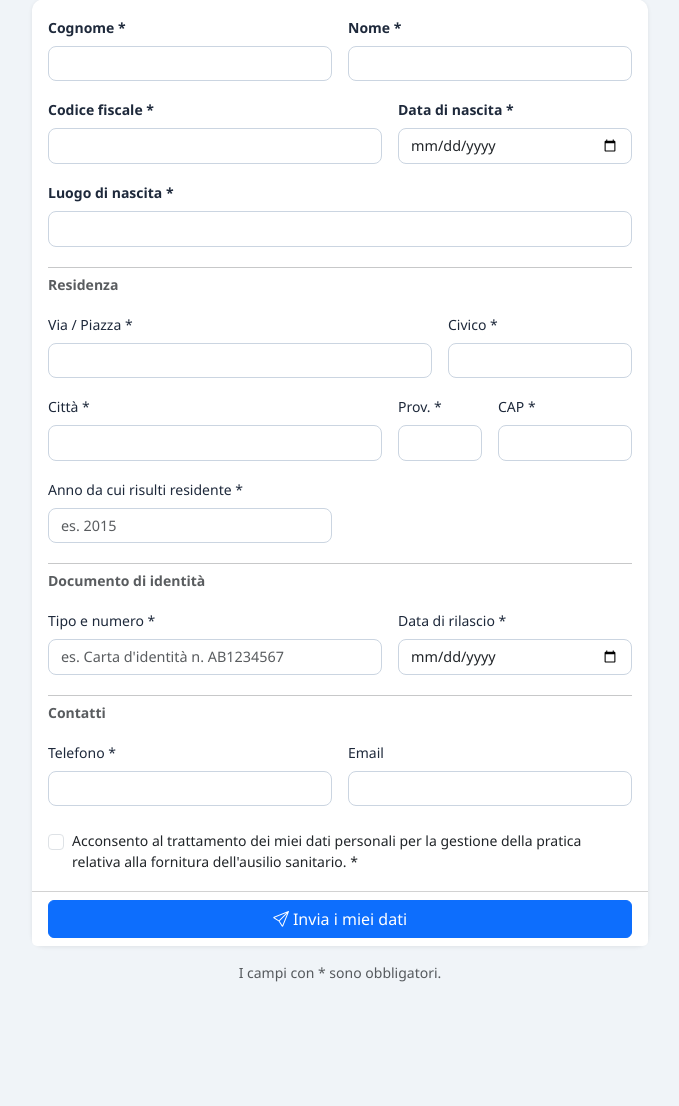
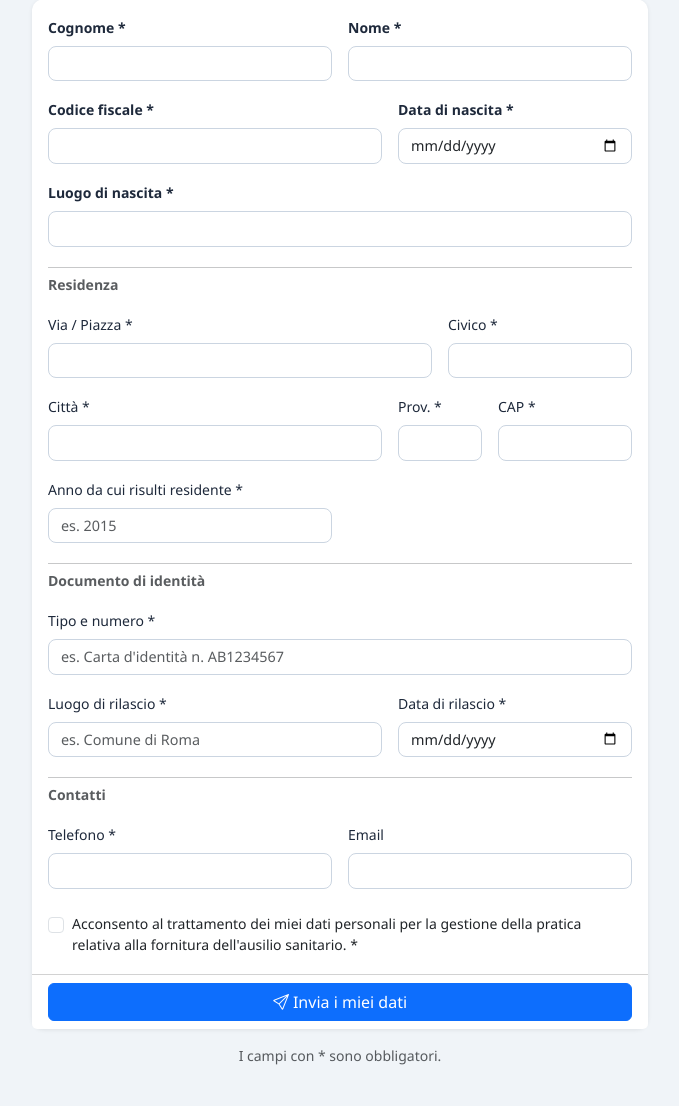
Before and after one commit to mattiamarsili-dot/gestionale-marginalita, a Flask app: page /modulo-paziente in a window 1280 px wide. Shown: the part 171-1277 px from the top of the page, without its empty margins (300-979 px from the left). Before the commit the page ends 1153 px from the top, so only its background shows below. Run offline with Flask 3, Linux system fonts and the light colour scheme; some libraries are stand-ins or nearby versions.

Commit message:
modulo paziente: auto-maiuscole, luogo di rilascio documento
- Iniziale maiuscola automatica sui campi di testo (CF e Provincia tutto
  maiuscolo); normalizzazione lato server + live on blur nel modulo pubblico.
- Nuovo campo "Luogo di rilascio" del documento (col. documento_rilascio_luogo,
  dual-DB + migrazione), obbligatorio nel modulo, mappato nella Delega RM2
  (campo delegante finora vuoto) e nella scheda cliente.
- (anno residenza era già solo l'anno: nessuna modifica)

Co-Authored-By: Claude Opus 4.8 <noreply@anthropic.com>

```diff
--- a/app.py
+++ b/app.py
@@ -1138,7 +1138,8 @@ CLIENTE_FIELDS = [
     "provincia", "residenza_via", "residenza_civico", "residenza_citta",
     "residenza_cap", "residente_dal_anno", "telefono", "email", "asl", "centro",
     "medico_curante",
-    "decorrenza_residenza", "documento_tipo_numero", "documento_data_rilascio",
+    "decorrenza_residenza", "documento_tipo_numero", "documento_rilascio_luogo",
+    "documento_data_rilascio",
     # Tutore legale (delegato delle deleghe): flag + dati documento
     "ha_tutore", "tutore_nome", "tutore_cf", "tutore_documento_tipo_numero",
     "tutore_documento_rilascio_luogo", "tutore_documento_rilascio_data",
@@ -1153,10 +1154,16 @@ _CLIENTE_DATE_FIELDS = {
 # PostgreSQL la colonna è BOOLEAN e un int provoca errore di tipo all'INSERT.
 # Su SQLite il bool è comunque memorizzato come 0/1.
 _CLIENTE_BOOL_FIELDS = {"ha_tutore"}
+# Normalizzazione maiuscole: CF/provincia/CF tutore = tutto maiuscolo;
+# gli altri testi = solo l'iniziale. Questi restano invariati.
+_CLIENTE_UPPER_FIELDS = {"codice_fiscale", "provincia", "tutore_cf"}
+_CLIENTE_NO_CAP_FIELDS = {"email", "asl", "centro", "telefono", "residenza_cap",
+                          "residente_dal_anno"}
 
 
 def _leggi_cliente_dal_form(form) -> dict:
-    """Estrae i campi cliente dal form, normalizzando vuoti, date e checkbox."""
+    """Estrae i campi cliente dal form, normalizzando vuoti, date, checkbox e
+    maiuscole (CF in maiuscolo, gli altri testi con l'iniziale maiuscola)."""
     dati = {}
     for campo in CLIENTE_FIELDS:
         if campo in _CLIENTE_BOOL_FIELDS:
@@ -1165,6 +1172,10 @@ def _leggi_cliente_dal_form(form) -> dict:
         val = (form.get(campo) or "").strip()
         if campo in _CLIENTE_DATE_FIELDS and not val:
             val = None
+        elif val and campo in _CLIENTE_UPPER_FIELDS:
+            val = val.upper()
+        elif val and campo not in _CLIENTE_NO_CAP_FIELDS and campo not in _CLIENTE_DATE_FIELDS:
+            val = val[:1].upper() + val[1:]
         dati[campo] = val
     return dati
 
@@ -1435,7 +1446,7 @@ _MODULO_PAZIENTE_FIELDS = [
     "cognome", "nome", "codice_fiscale", "data_nascita", "luogo_nascita",
     "residenza_via", "residenza_civico", "residenza_citta", "provincia",
     "residenza_cap", "residente_dal_anno", "telefono", "email",
-    "documento_tipo_numero", "documento_data_rilascio",
+    "documento_tipo_numero", "documento_rilascio_luogo", "documento_data_rilascio",
 ]
 # Tutti obbligatori tranne l'email.
 _MODULO_PAZIENTE_OBBLIGATORI = [c for c in _MODULO_PAZIENTE_FIELDS if c != "email"]
--- a/database.py
+++ b/database.py
@@ -72,6 +72,7 @@ _SQLITE_SCHEMA = """
         medico_curante          TEXT,
         decorrenza_residenza    DATE,
         documento_tipo_numero   TEXT,
+        documento_rilascio_luogo TEXT,
         documento_data_rilascio DATE,
         ha_tutore                       INTEGER NOT NULL DEFAULT 0,
         tutore_nome                     TEXT,
@@ -182,6 +183,7 @@ _POSTGRES_SCHEMA = """
         medico_curante          TEXT,
         decorrenza_residenza    DATE,
         documento_tipo_numero   TEXT,
+        documento_rilascio_luogo TEXT,
         documento_data_rilascio DATE,
         ha_tutore                       BOOLEAN NOT NULL DEFAULT FALSE,
         tutore_nome                     TEXT,
@@ -305,6 +307,7 @@ def migrate_db():
             "ALTER TABLE clienti ADD COLUMN IF NOT EXISTS tutore_documento_tipo_numero TEXT",
             "ALTER TABLE clienti ADD COLUMN IF NOT EXISTS tutore_documento_rilascio_luogo TEXT",
             "ALTER TABLE clienti ADD COLUMN IF NOT EXISTS tutore_documento_rilascio_data DATE",
+            "ALTER TABLE clienti ADD COLUMN IF NOT EXISTS documento_rilascio_luogo TEXT",
             "ALTER TABLE clienti ADD COLUMN IF NOT EXISTS da_verificare BOOLEAN NOT NULL DEFAULT FALSE",
             "ALTER TABLE pratiche ADD COLUMN IF NOT EXISTS numero_pratica TEXT",
             "ALTER TABLE pratiche ADD COLUMN IF NOT EXISTS ausilio TEXT",
@@ -331,6 +334,7 @@ def migrate_db():
             "ALTER TABLE clienti ADD COLUMN tutore_documento_tipo_numero TEXT",
             "ALTER TABLE clienti ADD COLUMN tutore_documento_rilascio_luogo TEXT",
             "ALTER TABLE clienti ADD COLUMN tutore_documento_rilascio_data DATE",
+            "ALTER TABLE clienti ADD COLUMN documento_rilascio_luogo TEXT",
             "ALTER TABLE clienti ADD COLUMN da_verificare INTEGER NOT NULL DEFAULT 0",
             "ALTER TABLE pratiche ADD COLUMN numero_pratica TEXT",
             "ALTER TABLE pratiche ADD COLUMN ausilio TEXT",
--- a/pdf_filler.py
+++ b/pdf_filler.py
@@ -275,6 +275,7 @@ def dati_canonici(pratica: dict, cliente: dict) -> dict:
         # Data piena se presente, altrimenti il solo anno dal modulo paziente
         "decorrenza_residenza":    _fmt_data(cliente.get("decorrenza_residenza")) or (cliente.get("residente_dal_anno") or "").strip(),
         "documento_tipo_numero":   (cliente.get("documento_tipo_numero") or "").strip(),
+        "documento_rilascio_luogo": (cliente.get("documento_rilascio_luogo") or "").strip(),
         "documento_data_rilascio": _fmt_data(cliente.get("documento_data_rilascio")),
         # Tutore legale (= delegato delle deleghe)
         "ha_tutore":               bool(cliente.get("ha_tutore")),
@@ -396,6 +397,7 @@ def build_field_map(template_id: str, pratica: dict, cliente: dict, righe: list
             "delega_rm2_delegante_residenza_data": D["decorrenza_residenza"],
             "delega_rm2_delegante_telefono_email": D["recapiti"],
             "delega_rm2_delegante_documento_tipo_numero": D["documento_tipo_numero"],
+            "delega_rm2_delegante_documento_rilascio_luogo": D["documento_rilascio_luogo"],
             "delega_rm2_delegante_documento_rilascio_data": D["documento_data_rilascio"],
             "delega_rm2_delegante_Medico_strttura": D["medico_struttura"],  # refuso nel template
             "delega_rm2_delegante_ausilio": D["ausilio"],
--- a/templates/modulo_paziente.html
+++ b/templates/modulo_paziente.html
@@ -47,7 +47,7 @@
   <div class="alert alert-danger py-2 small"><i class="bi bi-exclamation-triangle-fill me-1"></i>{{ errore }}</div>
   {% endif %}
 
-  <form method="post" class="card">
+  <form method="post" class="card" id="form-modulo">
     <div class="card-body">
       <!-- Honeypot anti-spam: lasciare vuoto (nascosto agli umani) -->
       <div style="position:absolute; left:-5000px;" aria-hidden="true">
@@ -105,10 +105,15 @@
         </div>
 
         <div class="col-12"><hr class="my-1"><span class="text-muted small fw-semibold">Documento di identità</span></div>
-        <div class="col-sm-7">
+        <div class="col-12">
           <label class="form-label form-label-sm">Tipo e numero *</label>
           <input type="text" name="documento_tipo_numero" class="form-control" required
                  placeholder="es. Carta d'identità n. AB1234567" value="{{ cliente.documento_tipo_numero or '' }}">
+        </div>
+        <div class="col-sm-7">
+          <label class="form-label form-label-sm">Luogo di rilascio *</label>
+          <input type="text" name="documento_rilascio_luogo" class="form-control" required
+                 placeholder="es. Comune di Roma" value="{{ cliente.documento_rilascio_luogo or '' }}">
         </div>
         <div class="col-sm-5">
           <label class="form-label form-label-sm">Data di rilascio *</label>
@@ -143,6 +148,23 @@
     </div>
   </form>
   <p class="text-center text-muted small mt-3">I campi con * sono obbligatori.</p>
+
+  <script>
+    // Auto-maiuscole mentre si compila: CF (e Prov.) tutto maiuscolo, gli altri
+    // campi di testo con la prima lettera maiuscola. Si applica all'uscita dal
+    // campo per non spostare il cursore; il server normalizza comunque al salvataggio.
+    (function () {
+      var form = document.getElementById('form-modulo');
+      if (!form) return;
+      form.querySelectorAll('input[type=text], input[type=tel]').forEach(function (el) {
+        el.addEventListener('blur', function () {
+          if (!el.value) return;
+          if (el.classList.contains('text-uppercase')) el.value = el.value.toUpperCase();
+          else el.value = el.value.charAt(0).toUpperCase() + el.value.slice(1);
+        });
+      });
+    })();
+  </script>
   {% endif %}
 
 </div>
```
Also changed, not shown: templates/cliente_form.html (+6 -1 lines).
